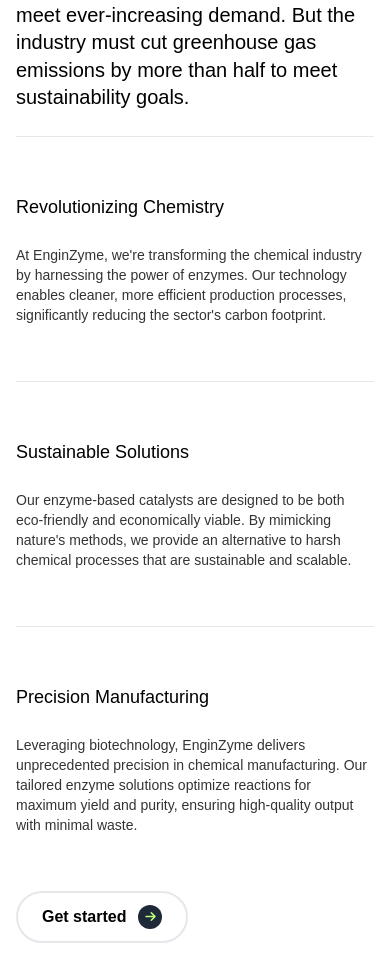
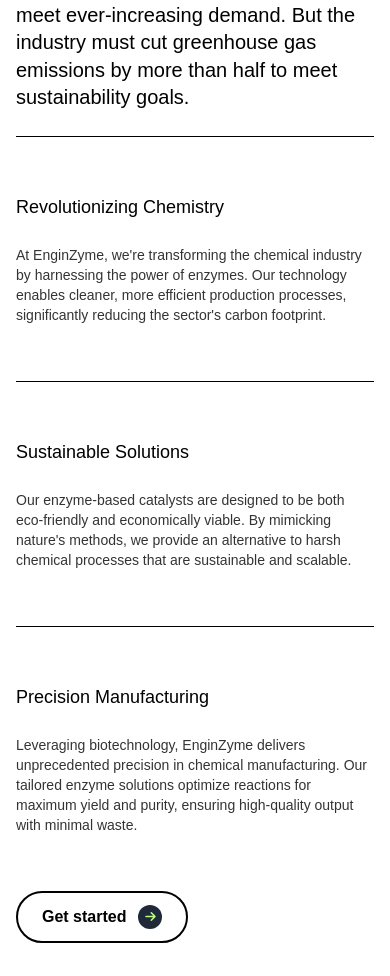
Before and after one commit to jutsuai/bento-templates, a React (Create React App) app in the folder template-5/: page / in a window 390 px wide. Shown: the part 1021-1997 px from the top of the page. Built offline with nearby package versions, Linux system fonts and the light colour scheme.

Commit message:
chore: Refactor About component with styled-components

```diff
--- a/template-5/src/components/dev/About.js
+++ b/template-5/src/components/dev/About.js
@@ -1,52 +1,179 @@
 import { useNode } from "@craftjs/core";
+import styled from "styled-components";
 
 export default function About({ props, style, id }) {
+  const AboutWrapper = styled.section`
+    padding: ${({ style }) =>
+      `${style?.paddingTop}px ${style?.paddingRight}px ${style?.paddingBottom}px ${style?.paddingLeft}px`};
+    margin: ${({ style }) =>
+      `${style?.marginTop}px ${style?.marginRight}px ${style?.marginBottom}px ${style?.marginLeft}px`};
+    background-color: white;
+
+    &:is(.dark *) {
+      background-color: #1f2937;
+    }
+  `;
+
+  const AboutContent = styled.div`
+    display: flex;
+    flex-direction: column;
+    padding: 6rem 1rem;
+    gap: 1.5rem;
+    width: 100%;
+
+    @container (min-width: 42rem) {
+      padding-inline: 3rem;
+    }
+  `;
+
+  const AboutLeft = styled.div`
+    display: grid;
+    grid-template-columns: repeat(1, 1fr);
+
+    @container (min-width: 48rem) {
+      grid-template-columns: repeat(2, 1fr);
+    }
+  `;
+
+  const AboutHeader = styled.h2`
+    font-size: 1.25rem;
+    line-height: 1.375;
+    color: black;
+    line-height: snug;
+    grid-column: span 1;
+
+    &:is(.dark *) {
+      color: white;
+    }
+
+    @container (min-width: 42rem) {
+      font-size: 2.5rem;
+      line-height: 2.5rem;
+    }
+  `;
+
+  const AboutRight = styled.div`
+    width: 100%;
+    height: 100%;
+    display: grid;
+    grid-template-columns: repeat(1, 1fr);
+
+    @container (min-width: 48rem) {
+      grid-template-columns: repeat(2, 1fr);
+    }
+  `;
+
+  const MoreInfoWrapper = styled.div`
+    display: grid;
+    grid-template-columns: repeat(1, 1fr);
+    gap: 1.5rem;
+    padding-block: 3.5rem;
+    border-top: 1px solid;
+
+    @container (min-width: 42rem) {
+      grid-template-columns: repeat(6, 1fr);
+      gap: 0;
+    }
+  `;
+
+  const MoreInfoHeader = styled.h3`
+    grid-column: span 2;
+    font-size: 1.125rem;
+    line-height: 1.75rem;
+    font-weight: 500; /* font-medium */
+    color: black;
+
+    &:is(.dark *) {
+      color: white;
+    }
+
+    @container (min-width: 42rem) {
+      font-size: 1.5rem;
+      line-height: 2rem;
+      width: min-content;
+    }
+  `;
+
+  const MoreInfoDescription = styled.p`
+    grid-column: span 4;
+    font-size: 0.875rem;
+    line-height: 1.25rem /* 20px */;
+    color: rgba(0, 0, 0, 0.8);
+
+    &:is(.dark *) {
+      color: rgba(255, 255, 255, 0.8);
+    }
+
+    @container (min-width: 42rem) {
+      font-size: 1.125rem; /* text-lg */
+      line-height: 1.75rem /* 28px */;
+    }
+  `;
+
+  const Button = styled.button`
+    border: 2px solid;
+    border-radius: 4rem;
+    color: black;
+    padding: 0.75rem 1.5rem;
+    width: fit-content;
+    height: fit-content;
+    display: flex;
+    align-items: center;
+    justify-content: center;
+    gap: 0.75rem;
+    font-weight: 600;
+
+    &:is(.dark *) {
+      color: white;
+    }
+  `;
+
   const {
     connectors: { connect, drag },
   } = useNode();
   return (
-    <section
-      ref={(ref) => connect(drag(ref))}
-      id={id}
-      style={{
-        padding: `${style?.paddingTop}px ${style?.paddingRight}px ${style?.paddingBottom}px ${style?.paddingLeft}px`,
-        margin: `${style?.marginTop}px ${style?.marginRight}px ${style?.marginBottom}px ${style?.marginLeft}px`,
-      }}
-      className="bg-white dark:bg-gray-950"
-    >
-      <div className="flex flex-col p-4 @md:px-12 gap-6 py-24 w-full">
-        <div className="grid grid-cols-1 @lg:grid-cols-2">
-          <h2 className="text-xl @md:text-4xl dark:text-white text-black leading-snug col-span-1">
-            {props?.headerText}
-          </h2>
-        </div>
-        <div className="w-full h-full grid grid-cols-1 @lg:grid-cols-2">
-          <div className="col-start-2 col-span-1">
+    <AboutWrapper ref={(ref) => connect(drag(ref))} id={id}>
+      <AboutContent>
+        <AboutLeft>
+          <AboutHeader>{props?.headerText}</AboutHeader>
+        </AboutLeft>
+        <AboutRight>
+          <div
+            style={{
+              gridColumn: "span 1",
+              gridColumnStart: 2,
+            }}
+            // className="col-start-2 col-span-1"
+          >
             {props?.moreInfo?.map((item, index) => (
-              <div
-                key={index}
-                className="grid grid-cols-1 gap-6 @md:gap-0 @md:grid-cols-6 py-14 border-t"
-              >
-                <h3 className="col-span-2 text-lg font-medium @md:text-2xl @md:w-min dark:text-white text-black">
-                  {item?.title}
-                </h3>
-                <p className="col-span-4 text-sm @md:text-lg dark:text-white/80 text-black/80">
-                  {item?.description}
-                </p>
-              </div>
+              <MoreInfoWrapper key={index}>
+                <MoreInfoHeader>{item?.title}</MoreInfoHeader>
+                <MoreInfoDescription>{item?.description}</MoreInfoDescription>
+              </MoreInfoWrapper>
             ))}
-            <button className="border-2 rounded-full text-black dark:text-white py-3 px-6 w-fit h-fit flex items-center justify-center gap-3 font-semibold">
+            <Button>
               {props?.buttonText}
               <div
-                style={{ color: style?.accent }}
-                className="h-6 w-6 bg-gray-800 text-[#b9ff81]  rounded-full flex items-center justify-center"
+                style={{
+                  color: style?.accent || "#b9ff81",
+                  height: 24,
+                  width: 24,
+                  backgroundColor: "rgb(31 41 55)",
+                  borderRadius: "100%",
+                  display: "flex",
+                  alignItems: "center",
+                  justifyContent: "center",
+                }}
               >
-                <i className="fa-solid fa-arrow-right text-xs"></i>
+                <i
+                  style={{ fontSize: "0.75rem", lineHeight: "1rem" }}
+                  className="fa-solid fa-arrow-right"
+                />
               </div>
-            </button>
+            </Button>
           </div>
-        </div>
-      </div>
-    </section>
+        </AboutRight>
+      </AboutContent>
+    </AboutWrapper>
   );
 }
--- a/template-5/src/components/dev/Navbar.js
+++ b/template-5/src/components/dev/Navbar.js
@@ -2,6 +2,8 @@
 import React from "react";
 import styled from "styled-components";
 
+export default function Navbar({ props, style, id }) {
+  const [showNav, setShowNav] = React.useState(false);
   const StyledNav = styled.nav`
     position: fixed;
     width: 100%;
@@ -142,9 +144,6 @@
       color: white;
     }
   `;
-
-export default function Navbar({ props, style, id }) {
-  const [showNav, setShowNav] = React.useState(false);
 
   React.useEffect(() => {
     const nav = document.getElementsByTagName("nav")[0];
--- a/template-5/src/components/prod/About.js
+++ b/template-5/src/components/prod/About.js
@@ -1,46 +1,175 @@
+import styled from "styled-components";
+
 export default function About({ props, style, id }) {
+  const AboutWrapper = styled.section`
+    padding: ${({ style }) =>
+      `${style?.paddingTop}px ${style?.paddingRight}px ${style?.paddingBottom}px ${style?.paddingLeft}px`};
+    margin: ${({ style }) =>
+      `${style?.marginTop}px ${style?.marginRight}px ${style?.marginBottom}px ${style?.marginLeft}px`};
+    background-color: white;
+
+    &:is(.dark *) {
+      background-color: #1f2937;
+    }
+  `;
+
+  const AboutContent = styled.div`
+    display: flex;
+    flex-direction: column;
+    padding: 6rem 1rem;
+    gap: 1.5rem;
+    width: 100%;
+
+    @media (min-width: 42rem) {
+      padding-inline: 3rem;
+    }
+  `;
+
+  const AboutLeft = styled.div`
+    display: grid;
+    grid-template-columns: repeat(1, 1fr);
+
+    @media (min-width: 48rem) {
+      grid-template-columns: repeat(2, 1fr);
+    }
+  `;
+
+  const AboutHeader = styled.h2`
+    font-size: 1.25rem;
+    line-height: 1.375;
+    color: black;
+    line-height: snug;
+    grid-column: span 1;
+
+    &:is(.dark *) {
+      color: white;
+    }
+
+    @media (min-width: 42rem) {
+      font-size: 2.5rem;
+      line-height: 2.5rem;
+    }
+  `;
+
+  const AboutRight = styled.div`
+    width: 100%;
+    height: 100%;
+    display: grid;
+    grid-template-columns: repeat(1, 1fr);
+
+    @media (min-width: 48rem) {
+      grid-template-columns: repeat(2, 1fr);
+    }
+  `;
+
+  const MoreInfoWrapper = styled.div`
+    display: grid;
+    grid-template-columns: repeat(1, 1fr);
+    gap: 1.5rem;
+    padding-block: 3.5rem;
+    border-top: 1px solid;
+
+    @media (min-width: 42rem) {
+      grid-template-columns: repeat(6, 1fr);
+      gap: 0;
+    }
+  `;
+
+  const MoreInfoHeader = styled.h3`
+    grid-column: span 2;
+    font-size: 1.125rem;
+    line-height: 1.75rem;
+    font-weight: 500; /* font-medium */
+    color: black;
+
+    &:is(.dark *) {
+      color: white;
+    }
+
+    @media (min-width: 42rem) {
+      font-size: 1.5rem;
+      line-height: 2rem;
+      width: min-content;
+    }
+  `;
+
+  const MoreInfoDescription = styled.p`
+    grid-column: span 4;
+    font-size: 0.875rem;
+    line-height: 1.25rem /* 20px */;
+    color: rgba(0, 0, 0, 0.8);
+
+    &:is(.dark *) {
+      color: rgba(255, 255, 255, 0.8);
+    }
+
+    @media (min-width: 42rem) {
+      font-size: 1.125rem; /* text-lg */
+      line-height: 1.75rem /* 28px */;
+    }
+  `;
+
+  const Button = styled.button`
+    border: 2px solid;
+    border-radius: 4rem;
+    color: black;
+    padding: 0.75rem 1.5rem;
+    width: fit-content;
+    height: fit-content;
+    display: flex;
+    align-items: center;
+    justify-content: center;
+    gap: 0.75rem;
+    font-weight: 600;
+
+    &:is(.dark *) {
+      color: white;
+    }
+  `;
+
   return (
-    <section
-      id={id}
-      style={{
-        padding: `${style?.paddingTop}px ${style?.paddingRight}px ${style?.paddingBottom}px ${style?.paddingLeft}px`,
-        margin: `${style?.marginTop}px ${style?.marginRight}px ${style?.marginBottom}px ${style?.marginLeft}px`,
-      }}
-      className="bg-white dark:bg-gray-950"
-    >
-      <div className="flex flex-col p-4 md:px-12 gap-6 py-24 w-full">
-        <div className="grid grid-cols-1 lg:grid-cols-2">
-          <h2 className="text-xl md:text-4xl dark:text-white text-black leading-snug col-span-1">
-            {props?.headerText}
-          </h2>
-        </div>
-        <div className="w-full h-full grid grid-cols-1 lg:grid-cols-2">
-          <div className="col-start-2 col-span-1">
+    <AboutWrapper id={id}>
+      <AboutContent>
+        <AboutLeft>
+          <AboutHeader>{props?.headerText}</AboutHeader>
+        </AboutLeft>
+        <AboutRight>
+          <div
+            style={{
+              gridColumn: "span 1",
+              gridColumnStart: 2,
+            }}
+            // className="col-start-2 col-span-1"
+          >
             {props?.moreInfo?.map((item, index) => (
-              <div
-                key={index}
-                className="grid grid-cols-1 gap-6 md:gap-0 md:grid-cols-6 py-14 border-t"
-              >
-                <h3 className="col-span-2 text-lg font-medium md:text-2xl md:w-min dark:text-white text-black">
-                  {item?.title}
-                </h3>
-                <p className="col-span-4 text-sm md:text-lg dark:text-white/80 text-black/80">
-                  {item?.description}
-                </p>
-              </div>
+              <MoreInfoWrapper key={index}>
+                <MoreInfoHeader>{item?.title}</MoreInfoHeader>
+                <MoreInfoDescription>{item?.description}</MoreInfoDescription>
+              </MoreInfoWrapper>
             ))}
-            <button className="border-2 rounded-full text-black dark:text-white py-3 px-6 w-fit h-fit flex items-center justify-center gap-3 font-semibold">
+            <Button>
               {props?.buttonText}
               <div
-                style={{ color: style?.accent }}
-                className="h-6 w-6 bg-gray-800 text-[#b9ff81]  rounded-full flex items-center justify-center"
+                style={{
+                  color: style?.accent || "#b9ff81",
+                  height: 24,
+                  width: 24,
+                  backgroundColor: "rgb(31 41 55)",
+                  borderRadius: "100%",
+                  display: "flex",
+                  alignItems: "center",
+                  justifyContent: "center",
+                }}
               >
-                <i className="fa-solid fa-arrow-right text-xs"></i>
+                <i
+                  style={{ fontSize: "0.75rem", lineHeight: "1rem" }}
+                  className="fa-solid fa-arrow-right"
+                />
               </div>
-            </button>
+            </Button>
           </div>
-        </div>
-      </div>
-    </section>
+        </AboutRight>
+      </AboutContent>
+    </AboutWrapper>
   );
 }
```
Lines whose indentation alone changed are shown as unchanged.
